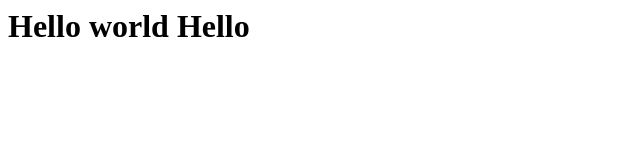
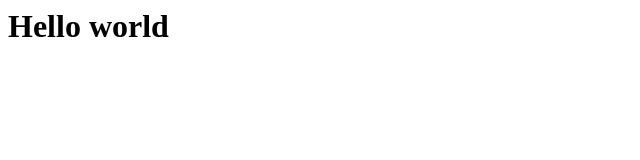
Before and after one commit to webdesignsite/git-sample, a plain HTML site: page index.html in a window 1280 px wide. Shown: the whole page, without its empty margins (0-640 px from the left). Drawn offline with Linux system fonts and the light colour scheme.

Commit message:
Revert "Hello commit"
This reverts commit 14c78dc236404d8a93d0b9144151e5895b638307.

```diff
--- a/index.html
+++ b/index.html
@@ -1,3 +1,3 @@
 <body>
-	<h1>Hello world Hello</h1>
+	<h1>Hello world</h1>
 </body>
```
